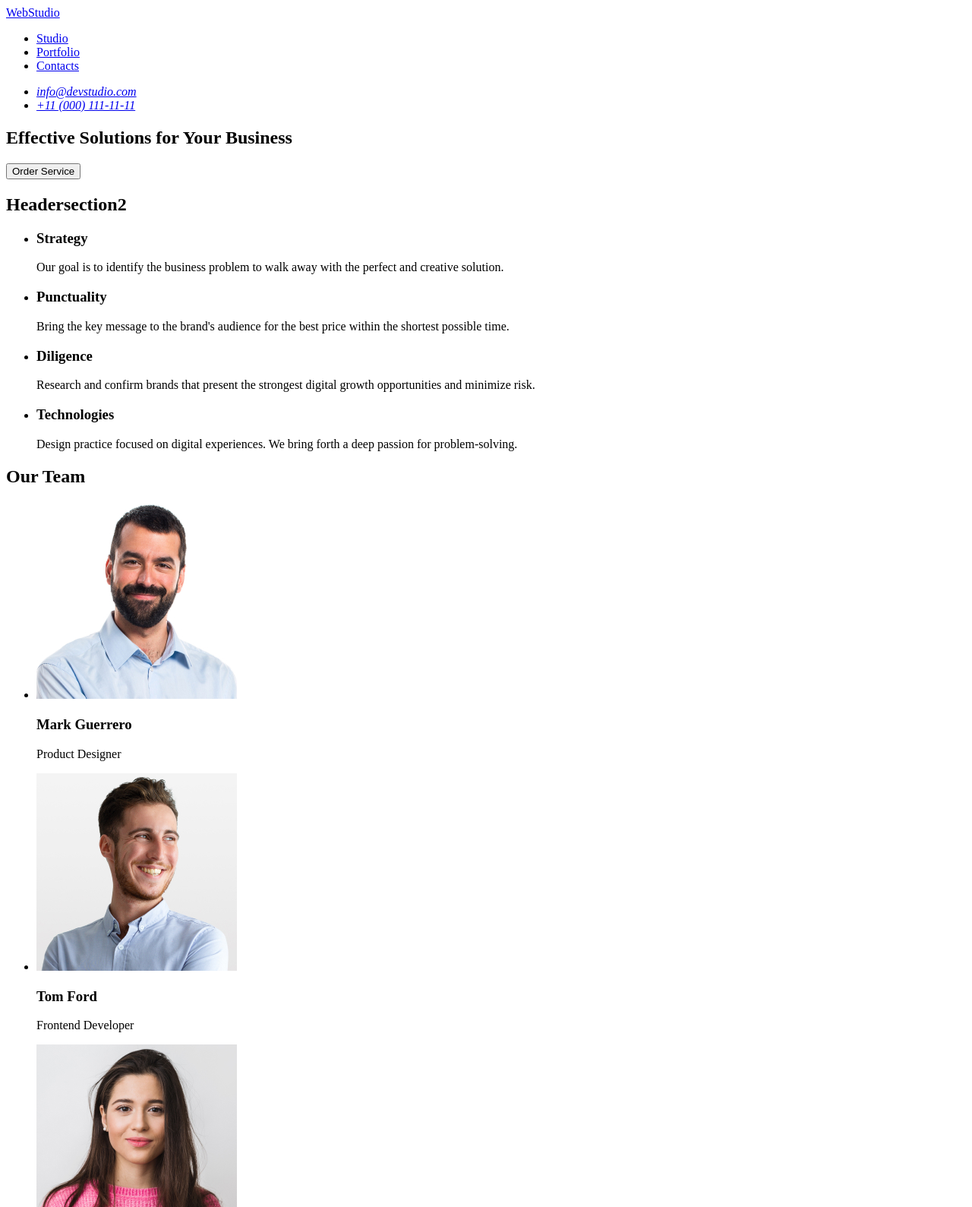
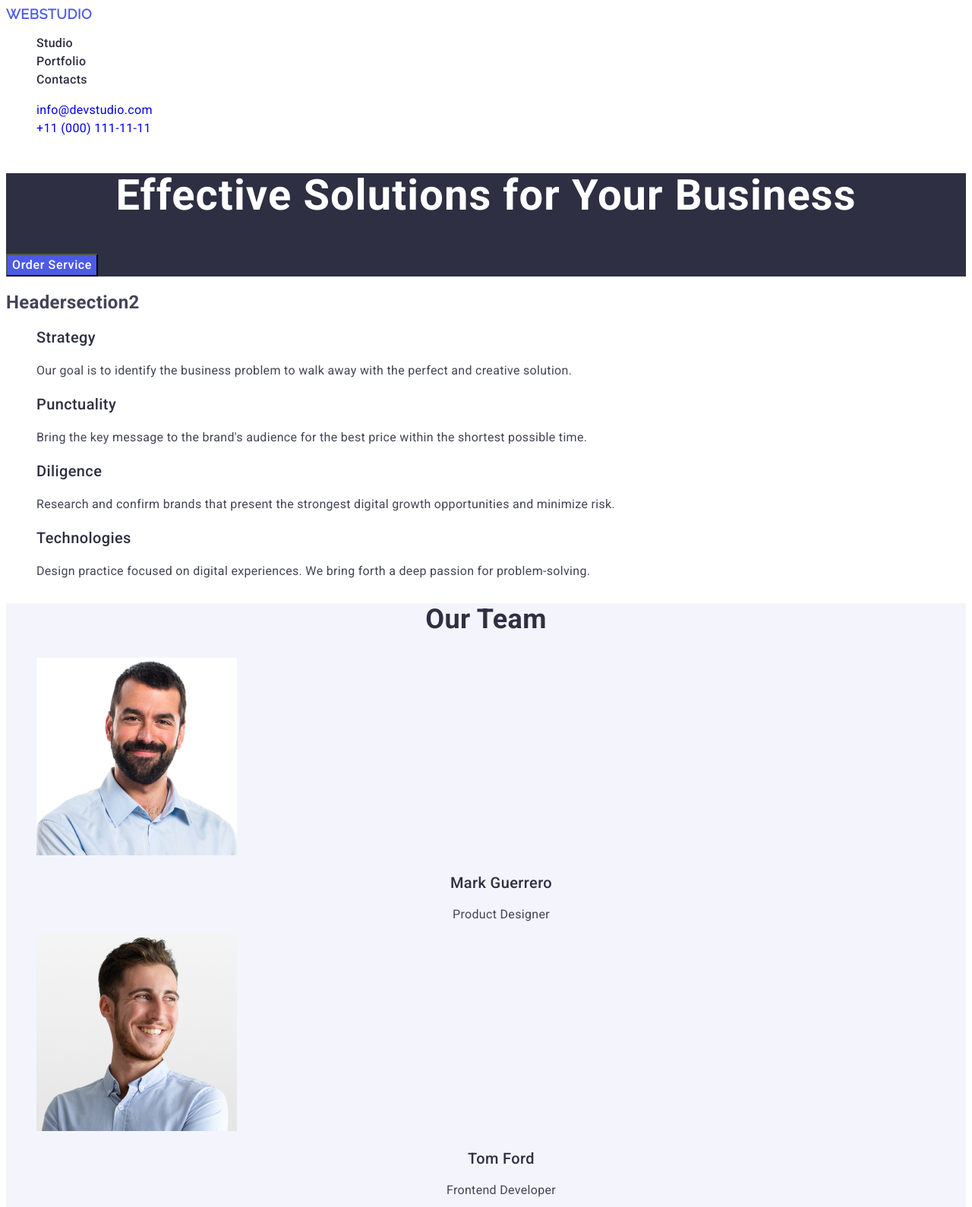
Before and after one commit to AntoninaMed/goit-markup-hw-02, a plain HTML site: page index.html in a window 1280 px wide. Shown: the top 1589 px of the page at 76% size. Drawn offline with Linux system fonts and the light colour scheme.

Commit message:
goit-markup-hw-2

```diff
--- /dev/null
+++ b/css/styles.css
@@ -0,0 +1,172 @@
+body {
+    font-family:"Roboto", sans-serif;
+    color: #434455;
+background-color: #FFF;
+letter-spacing: 0.02em
+}
+ul{
+    list-style-type: none;
+}
+a {
+    text-decoration: none;
+}
+.nav-menu-logo {
+    color: #4D5AE5;
+    font-family: Raleway, sans-serif;
+    font-size: 18px;
+    font-weight: 700;
+    line-height: 1.17;
+    letter-spacing: 0.03em;
+    text-transform: uppercase;
+}
+.nav-menu-logo:hover, .nav-menu-logo:active {
+color: #404bbf;
+}
+.nav-menu-item {
+    color: #2E2F42;
+    font-family: Roboto;
+    font-size: 16px;
+    font-weight: 500;
+    line-height: 1.5;
+    letter-spacing: 0.02em;
+}
+.nav-menu-item:hover, .nav-menu-item:focus {
+    color: #404bbf;
+    }
+.contacts {
+    font-style: normal;
+}
+.contacts-item {
+    color:#434455;
+font-family: Roboto;
+font-size: 16px;
+font-weight: 400;
+line-height: 1.5;
+letter-spacing: 0.02em;
+}
+.contacts-item:hover, .nav-menu-item:focus {
+    color: #404bbf;
+}
+.section-main {
+    background-color: #2E2F42;
+}
+
+.main-title{
+    color: #FFF;
+text-align: center;
+font-family: Roboto;
+font-size: 56px;
+font-weight: 700;
+line-height: 1.07;
+letter-spacing: 0.02em;
+}
+.button{
+background-color: #4D5AE5;
+cursor: pointer;
+color: #FFF;
+font-family: Roboto;
+font-size: 16px;
+font-weight: 500;
+line-height: 1.5;
+letter-spacing: 0.04em;
+}
+.button:hover, .button:focus{
+    background-color: #404bbf;
+}
+.description-title{
+    color: #2E2F42;
+font-family: Roboto;
+font-size: 20px;
+font-weight: 500;
+line-height: 1.2;
+letter-spacing: 0.02em;
+
+}
+.description-text{
+    color: #434455;
+font-family: Roboto;
+font-size: 16px;
+font-weight: 400;
+line-height: 1.5;
+letter-spacing: 0.02em;
+}
+.section-team{
+    background-color: #F4F4FD;
+}
+.team-title{
+    color: #2E2F42;
+text-align: center;
+font-family: Roboto;
+font-size: 36px;
+font-weight: 700;
+line-height: 1.1
+letter-spacing: 0.02em;
+text-transform: capitalize;
+}
+.team-subtitle{
+    color: #2E2F42;
+text-align: center;
+font-family: Roboto;
+font-size: 20px;
+font-weight: 500;
+line-height:1.2;
+letter-spacing: 0.02em;
+}
+.team-text{
+    color: #434455;
+text-align: center;
+font-family: Roboto;
+font-size: 16px;
+font-weight: 400;
+line-height:1.5
+letter-spacing: 0.02em;
+}
+.portfolio{
+    background-color: #FFF;
+}
+.portfolio-title{
+    color: #2E2F42;
+text-align: center;
+font-family: Roboto;
+font-size: 36px;
+font-weight: 700;
+line-height: 1.1
+letter-spacing: 0.02em;
+text-transform: capitalize;
+}
+.portfolio-subtitle{
+    color: #2E2F42;
+    font-family: Roboto;
+    font-size: 20px;
+    font-weight: 500;
+    line-height:1.2
+    letter-spacing: 0.02em;
+}
+.portfolio-text{
+    color: #434455;
+font-family: Roboto;
+font-size: 16px;
+font-weight: 400;
+line-height:1.5
+letter-spacing: 0.02em;
+}
+.footer{
+    background-color:#2E2F42;
+}
+.nav-menu-logo-footer{
+    color: #F4F4FD;
+    font-family: Raleway;
+    font-size: 18px;
+    font-weight: 700;
+    line-height: 1.17
+    letter-spacing: 0.03em;
+    text-transform: uppercase;
+}
+.footer-text{
+    color: #F4F4FD;
+font-family: Roboto;
+font-size: 16px;
+font-weight: 400;
+line-height:1.5
+letter-spacing: 0.02em;
+}
--- a/index.html
+++ b/index.html
@@ -4,92 +4,132 @@
      <meta charset="UTF-8">
     <meta name="viewport" content="width=device-width, initial-scale=1.0">
     <title>goit markup hw01</title>
+    <link rel="preconnect" href="https://fonts.googleapis.com"/>
+<link rel="preconnect" href="https://fonts.gstatic.com" crossorigin/>
+<link href="https://fonts.googleapis.com/css2?family=Raleway&family=Roboto:wght@400;500;700&display=swap" rel="stylesheet"/>
+<link rel="preconnect" href="https://cdnjs.cloudflare.com/ajax/libs/modern-normalize/2.0.0/modern-normalize.min.css"/>
+    <link rel="stylesheet" href="./css/styles.css"/>
     </head>
     <body>
         <header>
-            <nav>
-            <a href="./index.html">WebStudio</a>
+            <nav class="nav-menu">
+            <a class="nav-menu-logo"  href="./index.html">WebStudio</a>
 
 
-            <ul>
-                <li> <a href="/">Studio</a></li>
-                <li> <a href="/">Portfolio</a></li>
-                <li> <a href="/">Contacts</a></li>
+            <ul class="nav-menu-list">
+                <li> <a class="nav-menu-item" href="/">Studio</a></li>
+                <li> <a class="nav-menu-item" href="/">Portfolio</a></li>
+                <li> <a class="nav-menu-item" href="/">Contacts</a></li>
             </ul>
             </nav>
-        <address>
+        <address class="contacts">
 
 
-            <ul>
-           <li><a href="mailto:info@devstudio.com">info@devstudio.com</a></li>
-            <li><a href="tel:+110001111111">+11 (000) 111-11-11</a></li>
+            <ul class="contacts-item">
+           <li><a class="contacts-mail" href="mailto:info@devstudio.com">info@devstudio.com</a></li>
+            <li><a class="contacts-tel" href="tel:+110001111111">+11 (000) 111-11-11</a></li>
         </ul>
         </address>
         </header>
         <main>
-           <section>
-            <h1>Effective Solutions for Your Business</h1>
-            <button type="button">Order Service</button>
+           <section class="section-main">
+            <h1 class="main-title">Effective Solutions for Your Business</h1>
+            <button class="button" type="button">Order Service</button>
            </section>
-           <section>
+           <section class="section-description">
             <h2>Headersection2</h2>
 
 
-            <ul>
+            <ul class="description-list">
             <li>
-                <h3>Strategy</h3>
-            <p>Our goal is to identify the business
+                <h3 class="description-title">Strategy</h3>
+            <p class="description-text">Our goal is to identify the business
                 problem to walk away with the perfect and creative solution. </p>
             </li>
            <li>
-            <h3>Punctuality</h3>
-            <p>Bring the key message to the brand's audience for the best price within
+            <h3 class="description-title">Punctuality</h3>
+            <p class="description-text">Bring the key message to the brand's audience for the best price within
              the shortest possible time.</p>
             </li>
             <li>
-                <h3>Diligence</h3>
-             <p>Research and confirm brands that present the strongest digital growth
+                <h3 class="description-title">Diligence</h3>
+             <p class="description-text">Research and confirm brands that present the strongest digital growth
             opportunities and minimize risk.</p>
         </li>
         <li>
-            <h3>Technologies</h3>
-            <p>Design practice focused on digital experiences. We bring forth a deep
+            <h3 class="description-title">Technologies</h3>
+            <p class="description-text">Design practice focused on digital experiences. We bring forth a deep
             passion for problem-solving.</p>
         </li>
         </ul>
            </section>
 
-           <section>
-            <h2>Our Team</h2>
+           <section class="section-team">
+            <h2 class="team-title">Our Team</h2>
 
 
-            <ul>
+            <ul class="team-list">
                 <li>
                     <img src="./images/img.jpg" alt="Mark Guerrero" width="264" height="260">
-                    <h3>Mark Guerrero</h3>
-                    <p>Product Designer</p>
+                    <h3 class="team-subtitle">Mark Guerrero</h3>
+                    <p class="team-text">Product Designer</p>
                 </li>
                 <li>
                     <img src="./images/img1.jpg" alt="Tom Ford" width="264" height="260">
-                    <h3>Tom Ford</h3>
-                    <p>Frontend Developer</p>
+                    <h3 class="team-subtitle">Tom Ford</h3>
+                    <p class="team-text">Frontend Developer</p>
                 </li>
                 <li>
                     <img src="./images/img2.jpg" alt="Camila Garcia" width="264" height="260">
-                    <h3>Camila Garcia</h3>
-                    <p>Marketing</p>
+                    <h3 class="team-subtitle">Camila Garcia</h3>
+                    <p class="team-text">Marketing</p>
                 </li>
                 <li>
                     <img src="./images/img3.jpg" alt="Daniel Wilson" width="264" height="260">
-                    <h3>Daniel Wilson</h3>
-                    <p>UI Designer</p>
+                    <h3 class="team-subtitle">Daniel Wilson</h3>
+                    <p class="team-text">UI Designer</p>
                 </li>
             </ul>
            </section>
+           <section class="portfolio">
+           <h2 class="portfolio-title">Our Portfolio</h2>
+           <ul class="portfolio-list">
+            <li>
+                <img src="./images/portfolio1.jpg" alt="BankApp" width="360" height="300">
+                <h3 class="portfolio-subtitle">Banking App</h3>
+                <p class="portfolio-text">App</p>
+            </li>
+            <li>
+                <img src="./images/portfolio2.jpg" alt="Cashless Payment" width="360" height="300">
+                <h3 class="portfolio-subtitle">Cashless Payment</h3>
+                <p class="portfolio-text">Marketing</p>
+            </li>
+            <li>
+                <img src="./images/portfolio3.jpg" alt="Meditation App" width="360" height="300">
+                <h3 class="portfolio-subtitle">Meditation App</h3>
+                <p class="portfolio-text">App</p>
+            </li>
+            <li>
+                <img src="./images/portfolio4.jpg" alt="Taxi Service" width="360" height="300">
+                <h3 class="portfolio-subtitle">Taxi Service</h3>
+                <p class="portfolio-text">Marketing</p>
+            </li>
+            <li>
+                <img src="./images/portfolio5.jpg" alt="Screen Illustrations" width="360" height="300">
+                <h3 class="portfolio-subtitle">Screen Illustrations</h3>
+                <p class="portfolio-text">Design</p>
+            </li>
+            <li>
+                <img src="./images/portfolio6.jpg" alt="Online Courses" width="360" height="300">
+                <h3 class="portfolio-subtitle">Online Courses</h3>
+                <p class="portfolio-text">Marketing</p>
+            </li>
+           </ul>
+           </section>
         </main>
-        <footer>
-            <a href="./index.html">WebStudio</a>
-            <p>
+        <footer class="footer">
+            <a class="nav-menu-logo-footer" href="./index.html">WebStudio</a>
+            <p class="footer-text">
                 Increase the flow of customers and sales for your
             business with digital marketing & growth solutions.
         </p>
```
Also changed, not shown: images/portfolio1.jpg (added), images/portfolio2.jpg (added), images/portfolio3.jpg (added), images/portfolio4.jpg (added), images/portfolio5.jpg (added), images/portfolio6.jpg (added).
